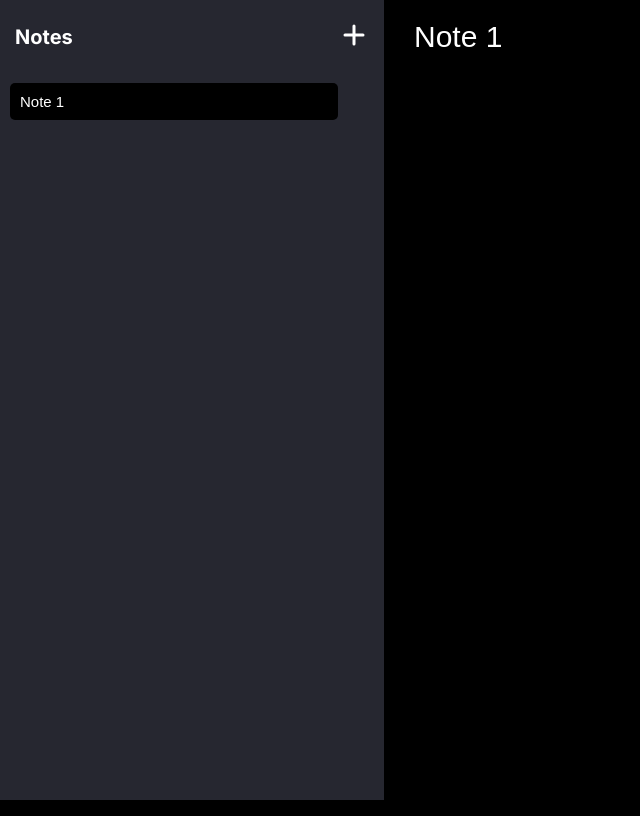
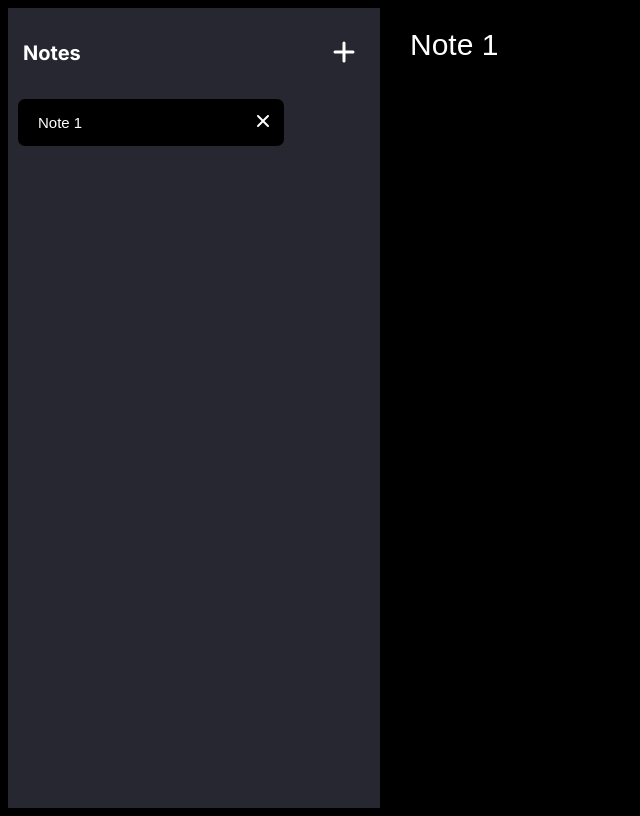
Before and after one commit to alabhyajindal/notes, a React (Create React App) app: page / in a window 1280 px wide. Shown: the whole page, without its empty margins (0-640 px from the left). Built offline with nearby package versions, Linux system fonts and the light colour scheme.

Commit message:
added the remove button on note items

```diff
--- a/src/App.js
+++ b/src/App.js
@@ -2,6 +2,7 @@ import React, { useEffect, useState } from "react";
 import Editor from "./components/Editor";
 import Sidebar from "./components/Sidebar";
 import "./style.css";
+import { XIcon } from "@heroicons/react/solid";
 
 function App() {
   const [notes, setNotes] = useState(
@@ -60,9 +61,22 @@ function App() {
     );
   };
 
-  const noteElems = notes.map((note) => (
+  const deleteNote = function (e) {
+    const selectedNote = e.target.closest("div").children[0].id;
+    const updatedNotes = notes.filter((note) => note.id != selectedNote);
+    console.log(updatedNotes);
+
+    setNotes([...updatedNotes]);
+  };
+
+  const noteElems = notes.map((note, i) => (
+    <div
+      className={`note-item-cont ${note.isCurrent ? "current-note" : ""}`}
+      key={i + 1}
+    >
       <input
         key={note.id}
+        id={note.id}
         onClick={selectNote}
         onChange={updateNote}
         placeholder="Note's Title"
@@ -70,6 +84,10 @@ function App() {
         className={`note-item ${note.isCurrent ? "current-note" : ""}`}
         name="title"
       />
+      <button onClick={deleteNote}>
+        <XIcon key={i} className="delete-item" />
+      </button>
+    </div>
   ));
 
   const currentNote = function () {
--- a/src/style.css
+++ b/src/style.css
@@ -1,6 +1,4 @@
-/* GENERAL */
-
-* {
+GENERAL * {
   margin: 0;
   padding: 0;
   box-sizing: border-box;
@@ -73,13 +71,25 @@ textarea {
   margin: 1rem;
 }
 
+.note-item-cont {
+  display: flex;
+  align-items: center;
+  width: 70%;
+  margin: 1rem 0rem;
+  padding: 0.5rem 1rem;
+  border-radius: 7px;
+}
+
 .note-item {
+  padding: 1rem 1rem;
   font-size: 1.5rem;
-  width: 90%;
-  padding: 1rem 1rem;
-  margin: 1rem 0rem;
   cursor: pointer;
-  border-radius: 5px;
+}
+
+.delete-item {
+  height: 2rem;
+  cursor: pointer;
+  color: #fff;
 }
 
 .current-note {
```
Lines whose indentation alone changed are shown as unchanged.
